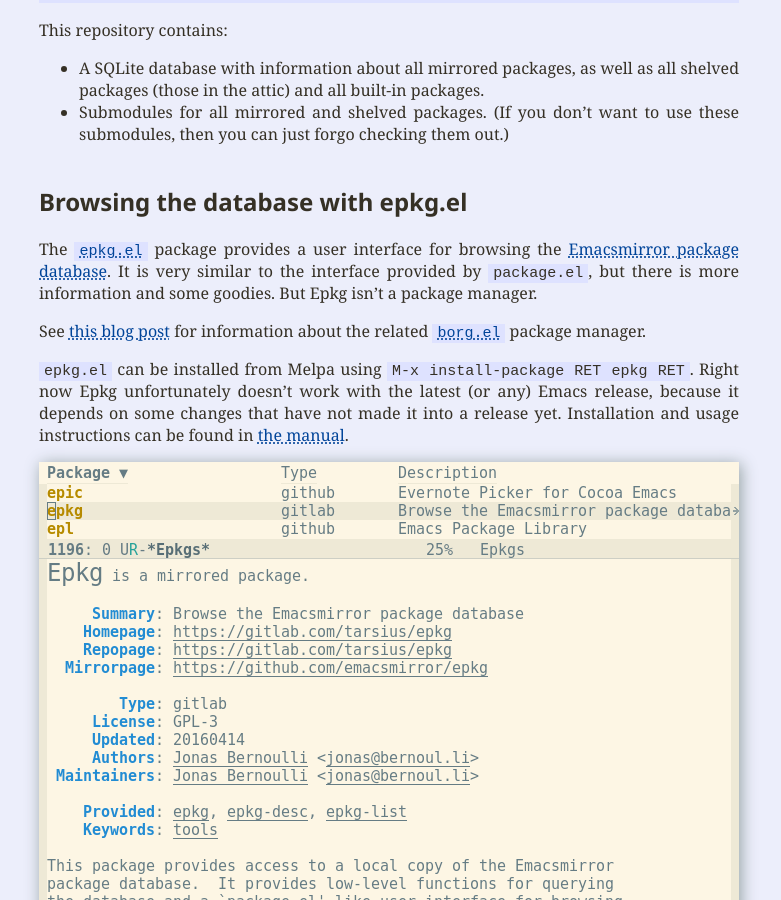
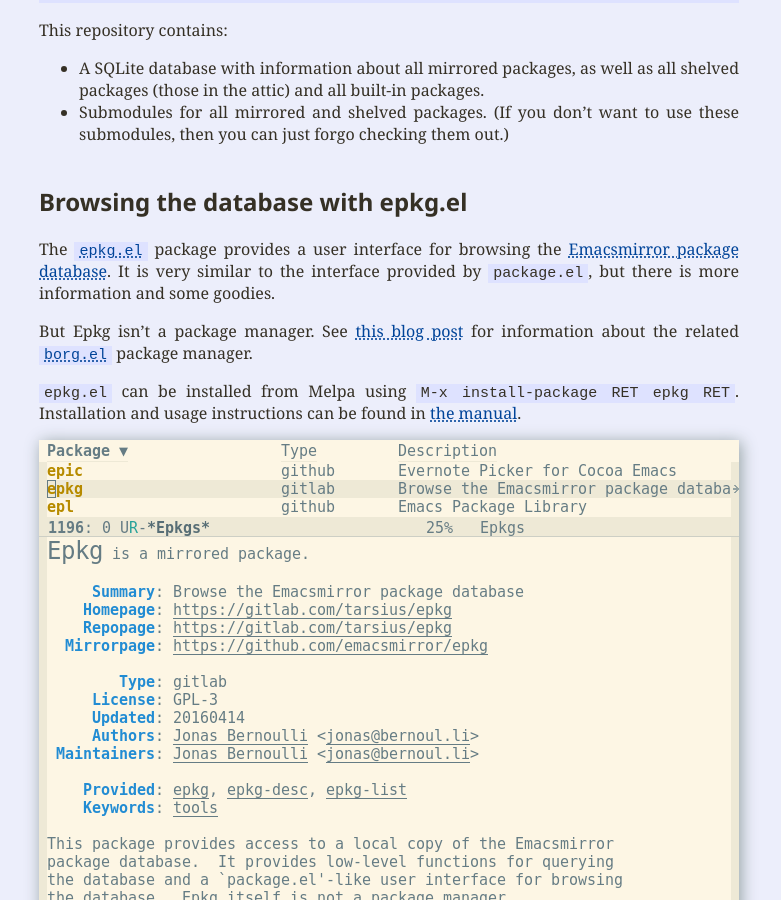
Before and after one commit to emacsmirror/emacsmirror.net, a Jekyll site: the page built from index.md, in a window 1280 px wide and 900 px high, scrolled down 2089 px. Shown: the whole window, without its empty margins (251-1032 px from the left). Built offline with Jekyll 4.4.1, drawn with Linux system fonts in a browser that asks for light colours; emoji names are drawn with the system emoji font; comment, search, counter and statistics services are not loaded.

Commit message:
[c] index: remove obsolete warning

```diff
--- a/index.md
+++ b/index.md
@@ -84,16 +84,14 @@
 The [`epkg.el`] package provides a user interface for browsing the
 [Emacsmirror package database][epkgs].  It is very similar to the
 interface provided by `package.el`, but there is more information and
-some goodies.  But Epkg isn't a package manager.
+some goodies.
 
-See [this blog post][20160517] for information about the related
-[`borg.el`] package manager.
+But Epkg isn't a package manager.  See [this blog post][20160517] for
+information about the related [`borg.el`] package manager.
 
 `epkg.el` can be installed from Melpa using `M-x install-package RET
-epkg RET`.  Right now Epkg unfortunately doesn't work with the latest
-(or any) Emacs release, because it depends on some changes that have
-not made it into a release yet.  Installation and usage instructions
-can be found in [the manual](/manual/epkg).
+epkg RET`.  Installation and usage instructions can be found
+in [the manual](/manual/epkg).
 
 <img src="/assets/epkg.png">
 
```
